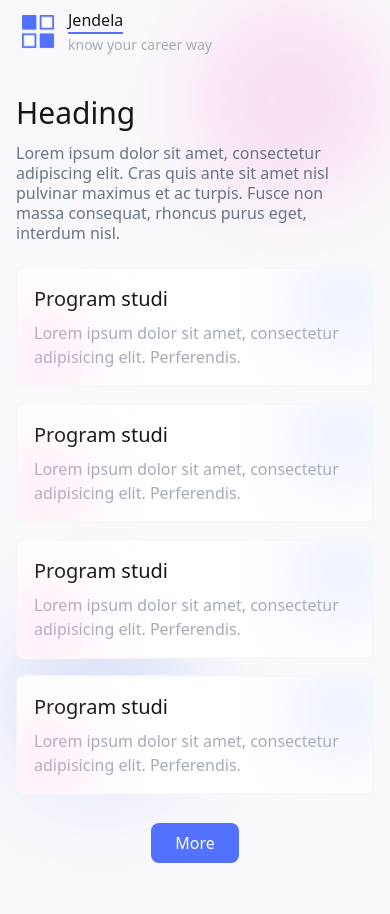
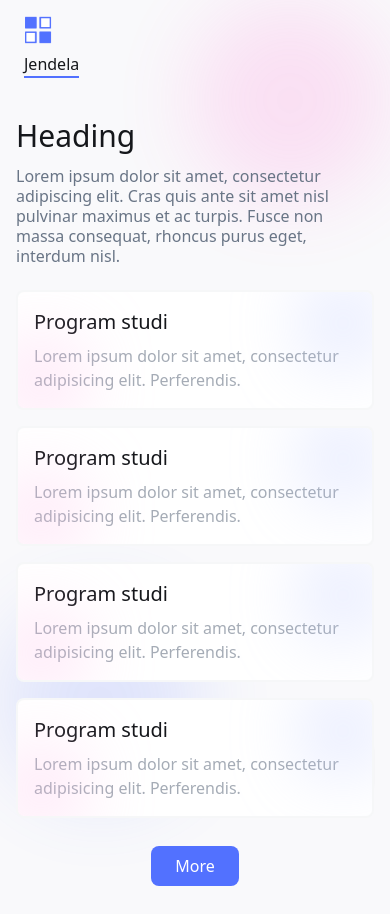
Before and after one commit to dikamuharman/jendela-app, a Next.js app: page / in a window 390 px wide. Before the commit the page ends 891 px from the top, so only its background shows below. Built offline with nearby package versions, Linux system fonts and the light colour scheme.

Commit message:
fix(mobile): :lipstick: fix with logo streach

```diff
--- a/components/logo/logo.tsx
+++ b/components/logo/logo.tsx
@@ -1,20 +1,29 @@
 import Image from 'next/image';
+import Link from 'next/link';
 import JendelaLogo from '../../assets/logo.png';
 
 const JLogo = ({ withTitle = false }: { withTitle?: boolean }) => {
   return (
     <div className="flex flex-row items-center">
-      <Image src={JendelaLogo} width={44} height={44} alt="Logo" />
+      <Link href="/">
+        <Image
+          src={JendelaLogo}
+          width={44}
+          height={44}
+          alt="Logo"
+          className="p-1"
+        />
         {withTitle && (
           <div className="flex flex-col items-start ml-2">
             <p className="text-base inline-flex flex-col font-medium text-netural-90 mb-0 after:content-[''] after:w-full after:h-[2px] after:bg-primary-50 after:my-0">
               Jendela
             </p>
-          <span className="text-[14px] text-netural-30 mt-0">
+            {/* <span className="text-[14px] text-netural-30 mt-0">
             know your career way
-          </span>
+          </span> */}
           </div>
         )}
+      </Link>
     </div>
   );
 };
```
Lines whose indentation alone changed are shown as unchanged.
